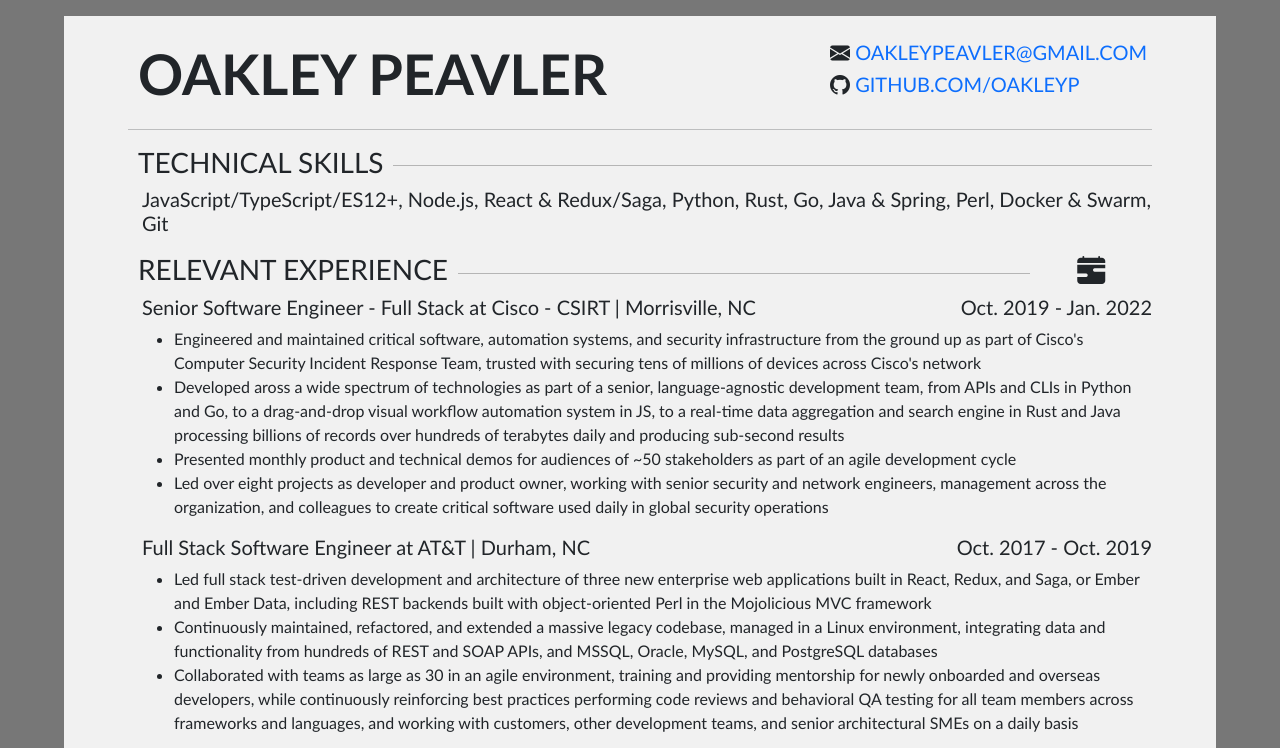
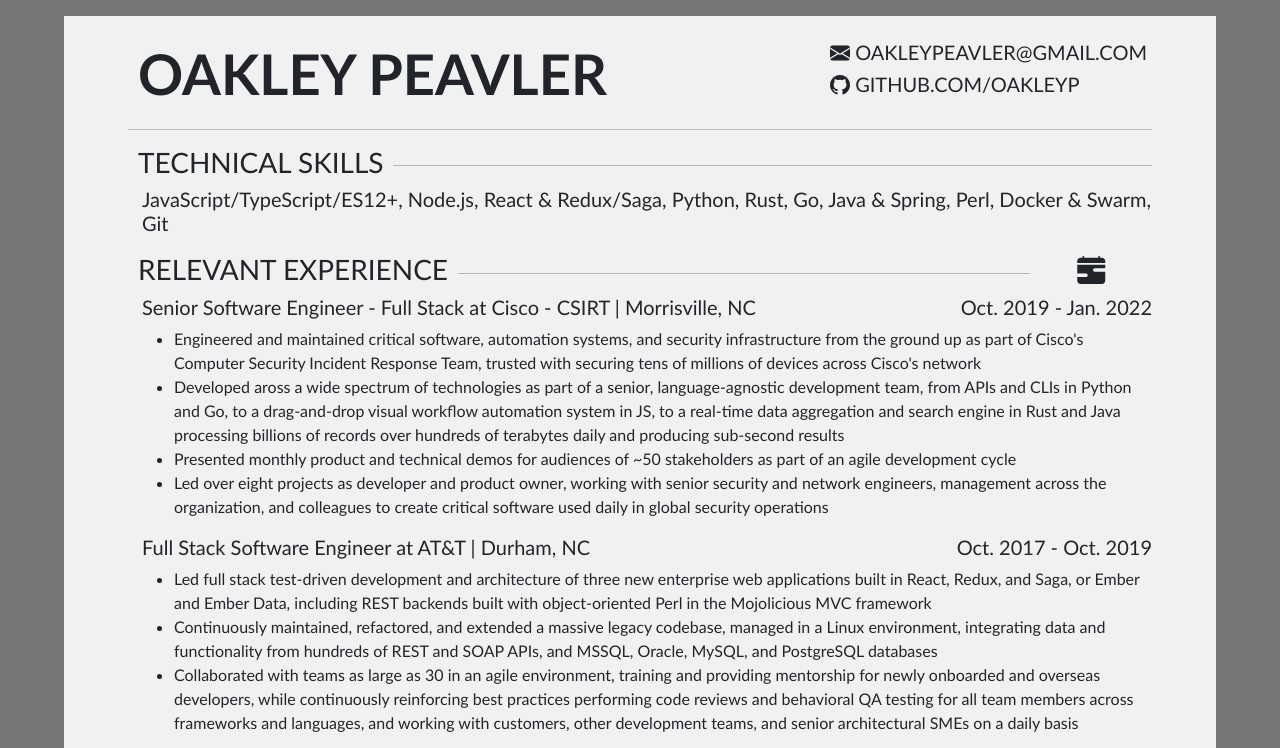
Before and after one commit to oakleyp/resume-2022, a plain HTML site: page index.html in a window 1280 px wide. Shown: the top 748 px of the page. Drawn offline with nearby package versions, Linux system fonts and the light colour scheme.

Commit message:
no header link color

```diff
--- a/index.html
+++ b/index.html
@@ -24,8 +24,8 @@
                     <h1 class="heading-caps name">Oakley Peavler</h1>
                 </div>
                 <div class="col-sm-12 col-md-12 col-lg-4">
-                    <h5 class="heading-caps"><span style="display: flex;"><i class="bi bi-envelope-fill"></i>&nbsp;<a style="text-decoration: none" href="mailto:oakleypeavler@gmail.com">oakleypeavler@gmail.com</a></span></h4>
-                    <h5 class="heading-caps"><span style="display: flex;"><i class="bi bi-github"></i>&nbsp;<a style="text-decoration: none;" href="https://github.com/oakleyp">github.com/oakleyp</a></span></h4>
+                    <h5 class="heading-caps"><span style="display: flex;"><i class="bi bi-envelope-fill"></i>&nbsp;<a style="text-decoration: none; color: inherit;" href="mailto:oakleypeavler@gmail.com">oakleypeavler@gmail.com</a></span></h4>
+                    <h5 class="heading-caps"><span style="display: flex;"><i class="bi bi-github"></i>&nbsp;<a style="text-decoration: none; color: inherit;" href="https://github.com/oakleyp">github.com/oakleyp</a></span></h4>
                 </div>
             </div>
             <hr />
```
